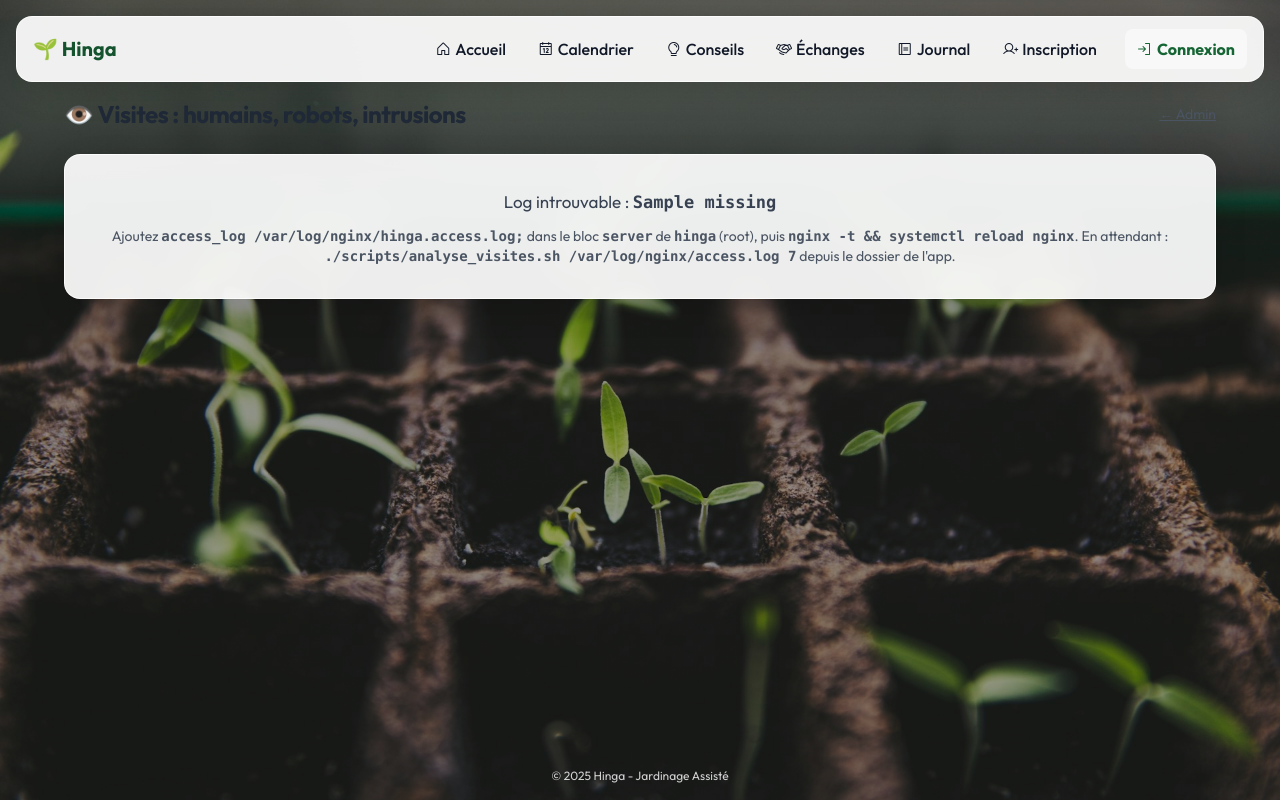
After one commit to keziakdos/hinga, a Flask app: template templates/admin/visits.html in a window 1280 px wide. The commit adds this page. Run offline with Flask 3, Linux system fonts and the light colour scheme; the template is opened without the code that fills it: most values are stand-ins (such as "Sample title", 1, 10 or a date in 2020).

Commit message:
Admin visites : humains/robots, IP suspectes et sondes depuis logs nginx

```diff
--- a/hinga/__init__.py
+++ b/hinga/__init__.py
@@ -48,6 +48,9 @@ def inject_helpers():
 basedir = os.path.abspath(os.path.join(os.path.dirname(__file__), '..'))
 app.config['UPLOAD_FOLDER'] = os.path.join(basedir, 'static')
 app.config['DATABASE'] = os.path.join(basedir, 'hinga.db')
+app.config['NGINX_ACCESS_LOG'] = os.environ.get(
+    'NGINX_ACCESS_LOG', '/var/log/nginx/hinga.access.log')
+app.config['VISIT_MAX_LINES'] = int(os.environ.get('VISIT_MAX_LINES', '5000'))
 
 # Sessions : HttpOnly + SameSite stricts ; Secure en prod (SESSION_COOKIE_SECURE=1).
 app.config['SESSION_COOKIE_HTTPONLY'] = True
--- a/templates/admin/dashboard.html
+++ b/templates/admin/dashboard.html
@@ -58,6 +58,12 @@
             <h2 class="text-xl font-bold text-gray-800">Accueil</h2>
             <p class="text-sm text-gray-600">Annonces page d'accueil</p>
         </a>
+
+        <a href="{{ url_for('admin.admin_visits') }}" class="glass p-8 rounded-2xl hover:bg-white/40 transition group">
+            <i class="ph ph-eye text-5xl text-purple-600 mb-4 group-hover:scale-110 transition"></i>
+            <h2 class="text-xl font-bold text-gray-800">Visites</h2>
+            <p class="text-sm text-gray-600">Humains, robots, intrusions</p>
+        </a>
     </div>
 </div>
 {% endblock %}
--- /dev/null
+++ b/templates/admin/visits.html
@@ -0,0 +1,93 @@
+{% extends "layout.html" %}
+{% block content %}
+<div class="max-w-6xl mx-auto space-y-6 pb-10">
+    <div class="flex justify-between items-center">
+        <h1 class="text-2xl font-bold text-gray-800">👁️ Visites : humains, robots, intrusions</h1>
+        <a href="{{ url_for('admin.admin_dashboard') }}" class="text-gray-600 underline text-sm">← Admin</a>
+    </div>
+
+    {% if missing %}
+    <div class="glass p-8 rounded-2xl text-center">
+        <p class="text-gray-700">Log introuvable : <b class="font-mono">{{ missing }}</b></p>
+        <p class="text-sm text-gray-600 mt-2">Ajoutez <b class="font-mono">access_log /var/log/nginx/hinga.access.log;</b>
+        dans le bloc <b class="font-mono">server</b> de <b class="font-mono">hinga</b> (root), puis
+        <b class="font-mono">nginx -t && systemctl reload nginx</b>. En attendant :
+        <b class="font-mono">./scripts/analyse_visites.sh /var/log/nginx/access.log 7</b> depuis le dossier de l'app.</p>
+    </div>
+    {% else %}
+    <p class="text-xs text-gray-500">Source : {{ stats.log_path }} ({{ stats.total }} dernières requêtes analysées, lecture seule)</p>
+
+    <div class="grid grid-cols-2 md:grid-cols-4 gap-4">
+        <div class="glass p-4 rounded-2xl text-center"><span class="block text-3xl font-bold">{{ stats.total }}</span><span class="text-xs uppercase text-gray-500 font-bold">Requêtes</span></div>
+        <div class="glass p-4 rounded-2xl text-center"><span class="block text-3xl font-bold text-green-700">{{ stats.humans }}</span><span class="text-xs uppercase text-gray-500 font-bold">Humains (est.)</span></div>
+        <div class="glass p-4 rounded-2xl text-center"><span class="block text-3xl font-bold text-gray-600">{{ stats.bots }}</span><span class="text-xs uppercase text-gray-500 font-bold">Robots</span></div>
+        <div class="glass p-4 rounded-2xl text-center"><span class="block text-3xl font-bold {% if stats.suspicious %}text-red-700{% else %}text-green-700{% endif %}">{{ stats.suspicious|length }}</span><span class="text-xs uppercase text-gray-500 font-bold">IP suspectes</span></div>
+    </div>
+
+    {% if stats.suspicious %}
+    <div class="glass p-6 rounded-2xl border-t-4 border-red-500">
+        <h2 class="text-xl font-bold text-red-800 mb-3">🚨 Adresses suspectes (tentatives de piratage ?)</h2>
+        <div class="overflow-x-auto">
+            <table class="w-full text-left text-sm">
+                <thead class="text-xs uppercase text-gray-500 border-b border-gray-400/30">
+                    <tr><th class="p-2">IP</th><th class="p-2 text-center">Requêtes</th><th class="p-2 text-center">Erreurs</th><th class="p-2">Robot ?</th><th class="p-2">Pourquoi suspecte</th></tr>
+                </thead>
+                <tbody class="divide-y divide-gray-400/20">
+                    {% for s in stats.suspicious %}
+                    <tr class="hover:bg-white/30">
+                        <td class="p-2 font-mono font-bold">{{ s.ip }}</td>
+                        <td class="p-2 text-center">{{ s.n }}</td>
+                        <td class="p-2 text-center">{{ s.bad }}</td>
+                        <td class="p-2">{{ 'oui' if s.bot else 'non' }}</td>
+                        <td class="p-2">{{ s.reasons|join(' · ') }}</td>
+                    </tr>
+                    {% endfor %}
+                </tbody>
+            </table>
+        </div>
+        <p class="text-xs text-gray-500 mt-3">En cas d'attaque persistante depuis une IP : bannissez-la côté frontal (demandez la procédure, ne touchez pas aux autres sites).</p>
+    </div>
+    {% endif %}
+
+    <div class="grid md:grid-cols-2 gap-6">
+        <div class="glass p-6 rounded-2xl">
+            <h2 class="font-bold text-green-900 mb-3 text-center">📄 Pages vues (humains)</h2>
+            <ul class="text-sm space-y-1">
+                {% for p, n in stats.top_pages %}
+                <li class="flex justify-between"><span class="font-mono truncate">{{ p }}</span><b>{{ n }}</b></li>
+                {% endfor %}
+            </ul>
+        </div>
+        <div class="glass p-6 rounded-2xl">
+            <h2 class="font-bold text-green-900 mb-3 text-center">🌐 Top adresses IP</h2>
+            <ul class="text-sm space-y-1">
+                {% for ip, s in stats.top_ips %}
+                <li class="flex justify-between"><span class="font-mono">{{ ip }}</span><b>{{ s.n }}{% if s.bot %} 🤖{% endif %}</b></li>
+                {% endfor %}
+            </ul>
+        </div>
+    </div>
+
+    {% if stats.recent %}
+    <div class="glass p-6 rounded-2xl">
+        <h2 class="font-bold text-green-900 mb-3">🔍 Sondes récentes (fichiers sensibles, injections)</h2>
+        <div class="overflow-x-auto">
+            <table class="w-full text-left text-xs font-mono">
+                <tbody class="divide-y divide-gray-400/20">
+                    {% for e in stats.recent %}
+                    <tr class="hover:bg-white/30">
+                        <td class="p-1 text-gray-500 whitespace-nowrap">{{ e.time }}</td>
+                        <td class="p-1 font-bold">{{ e.ip }}</td>
+                        <td class="p-1">{{ e.method }}</td>
+                        <td class="p-1 break-all">{{ e.path }}</td>
+                        <td class="p-1">{{ e.status }}</td>
+                    </tr>
+                    {% endfor %}
+                </tbody>
+            </table>
+        </div>
+    </div>
+    {% endif %}
+    {% endif %}
+</div>
+{% endblock %}
```
Also changed, not shown: hinga/admin.py (+87 -0 lines).
